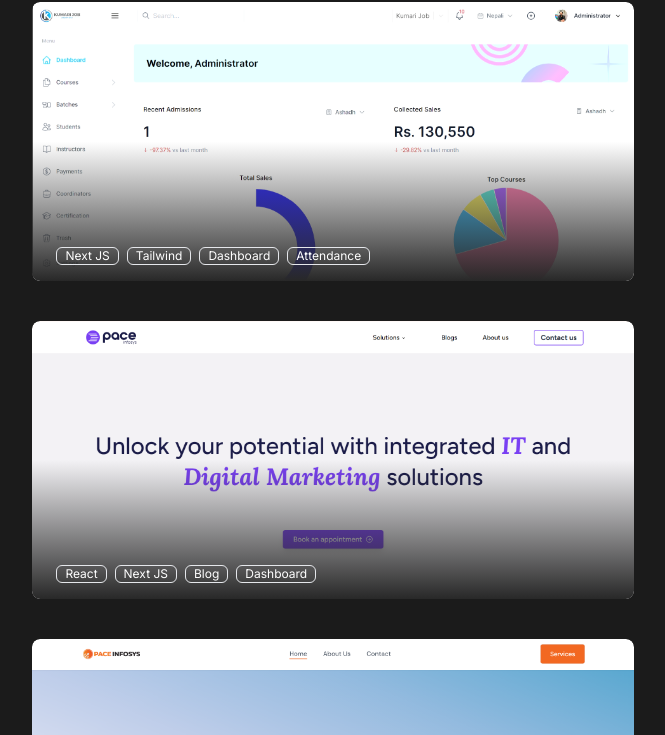
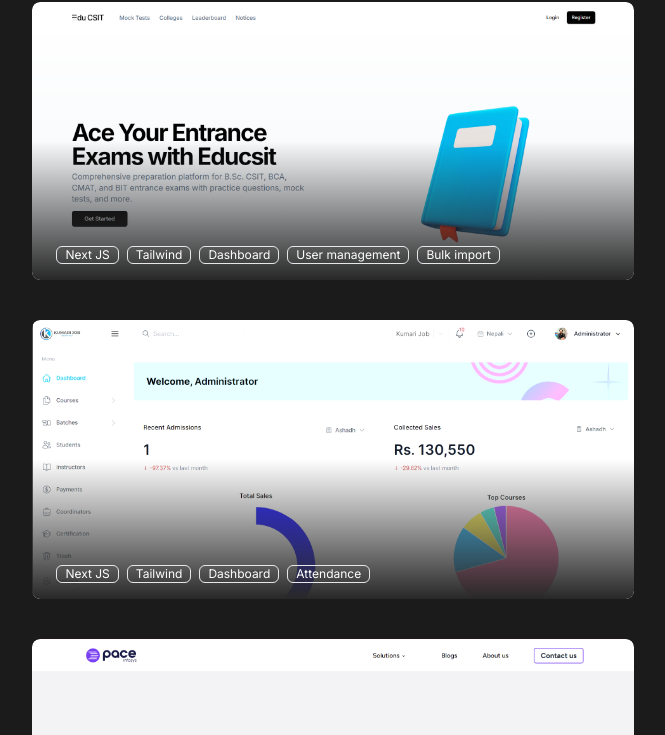
Before and after one commit to RomanNepal/myportfolio, a React (Create React App) app: page / in a window 1280 px wide. Shown: the part 3498-4233 px from the top of the page, without its empty margins (390-1055 px from the left). Built offline with nearby package versions, Linux system fonts and the light colour scheme.

Commit message:
ui: portfolio added (educsit)

```diff
--- a/src/Components/Sections/Portfolio.js
+++ b/src/Components/Sections/Portfolio.js
@@ -4,11 +4,23 @@ import gamingstorenepal from "../../Images/gamingstorenepal.png";
 import crowd from "../../Images/crowdfundingeher.png";
 import weather from "../../Images/weather.png";
 import tms from "../../Images/tms.png";
+import educsit from "../../Images/educsit.png";
 import pace from "../../Images/pace.png";
 import paceold from "../../Images/paceold.png";
 import kumarijob from "../../Images/kumarijob.png";
 const Portfolio = () => {
   const projects = [
+    {
+      image: educsit,
+      features: [
+        "Next JS",
+        "Tailwind",
+        "Dashboard",
+        "User management",
+        "Bulk import",
+      ],
+      link: "https://educsit.com/",
+    },
     {
       image: tms,
       features: ["Next JS", "Tailwind", "Dashboard", "Attendance"],
```
Also changed, not shown: src/Images/educsit.png (added).
